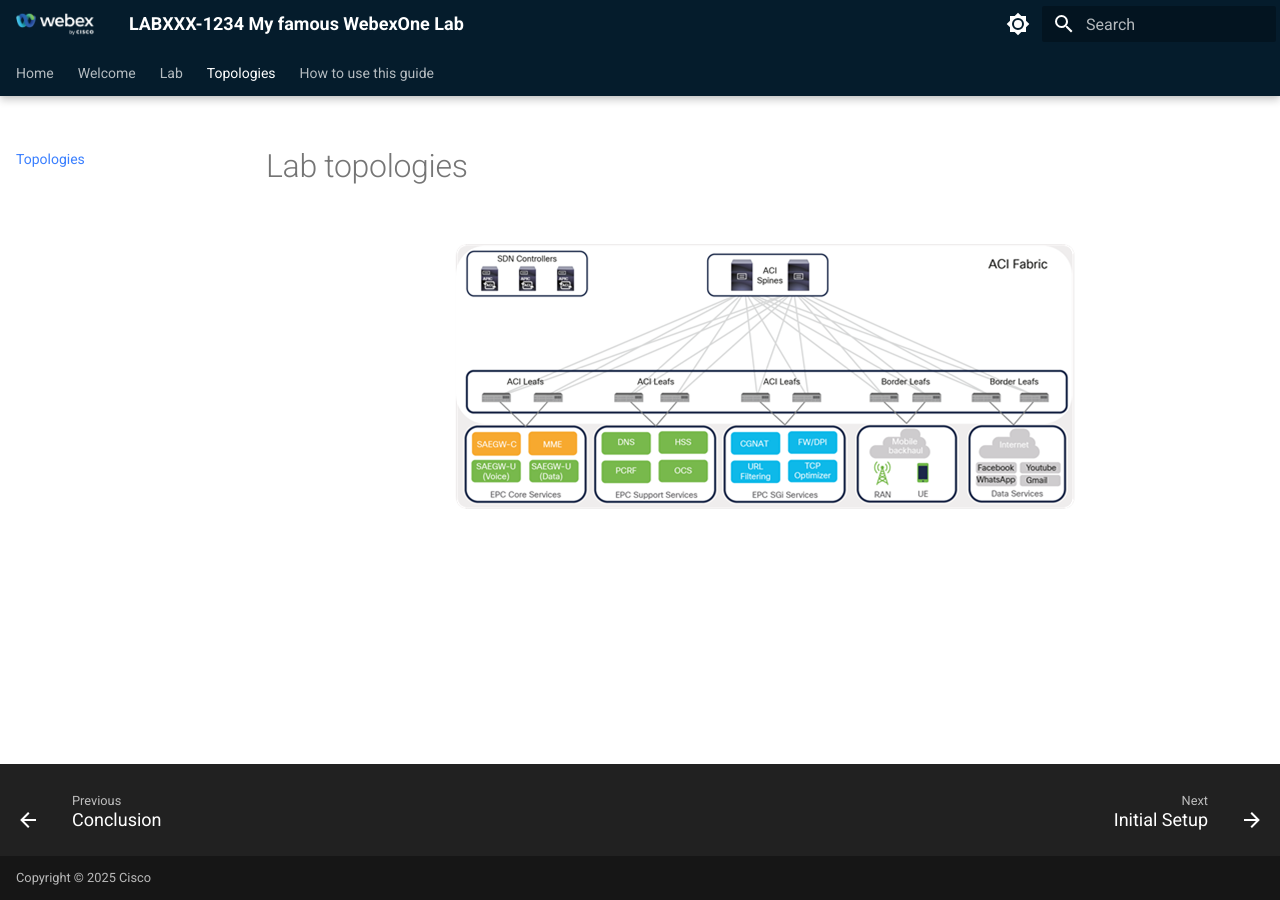
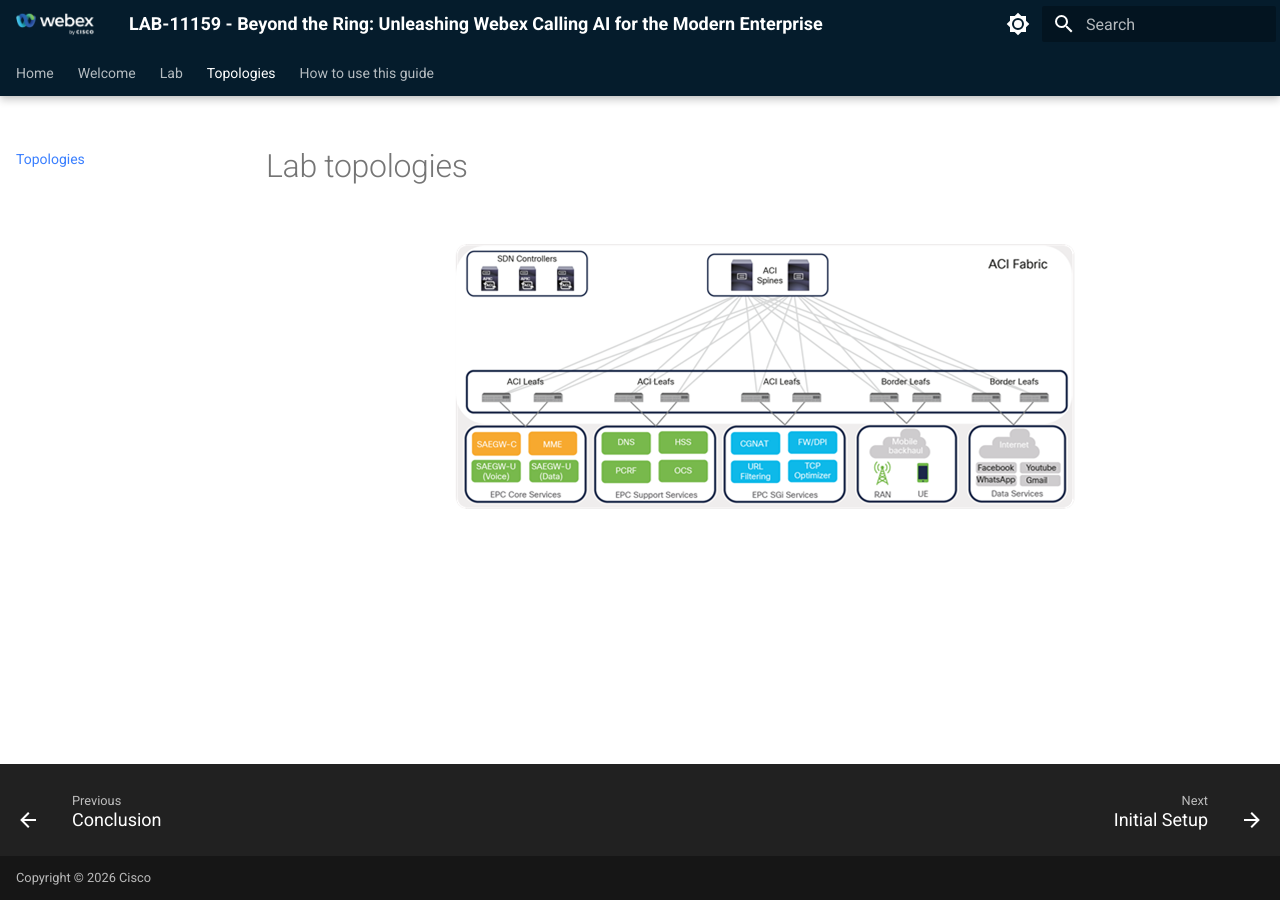
Before and after one commit to WebexCC-SA/LAB-11159, an MkDocs documentation site: the page built from docs/topologies.md, in a window 1280 px wide. Built offline with MkDocs 1.6.1 and Material for MkDocs 9.7.7, drawn with Linux system fonts in a browser that asks for light colours.

Commit message:
Lab Setup

```diff
--- a/mkdocs.yml
+++ b/mkdocs.yml
@@ -1,8 +1,8 @@
 ---
-site_name: LABXXX-1234 My famous WebexOne Lab # This must begin with the session ID, e.g. LABXXX-1234 This is my Cisco Live Lab
-site_description: LABXXX-1234 My famous WebexOne Lab # must be same as "site_name"
-site_author: John Doe
-copyright: Copyright &copy; 2025 Cisco
+site_name: "LAB-11159 - Beyond the Ring: Unleashing Webex Calling AI for the Modern Enterprise" # This must begin with the session ID, e.g. LABXXX-1234 This is my Cisco Live Lab
+site_description: "LAB-11159 - Beyond the Ring: Unleashing Webex Calling AI for the Modern Enterprise" # must be same as "site_name"
+site_author: RAJAMANI Nallakaruppan
+copyright: Copyright &copy; 2026 Cisco
 theme:
   name: material
   features:
@@ -35,7 +35,7 @@ theme:
   favicon: template_assets/webex75.png
 extra:
   generator: false
-  repo: "https://github.com/kevsimps/wx1_26.git"
+  repo: "https://github.com/WebexCC-SA/LAB-11159.git"
   site_event: test
 extra_css:
   - stylesheets/extra.css
```
Also changed, not shown: README.md (+2 -2 lines).
